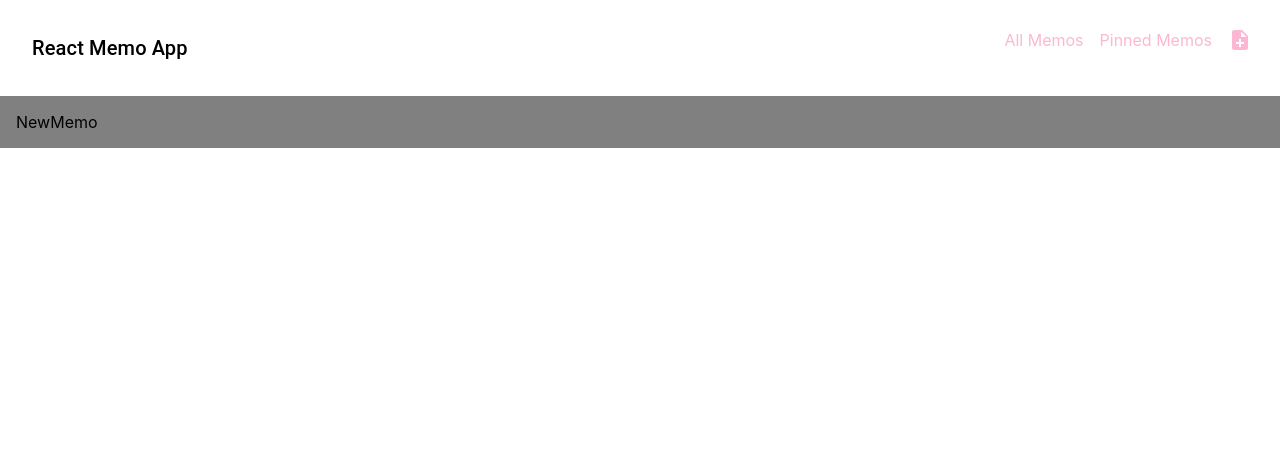
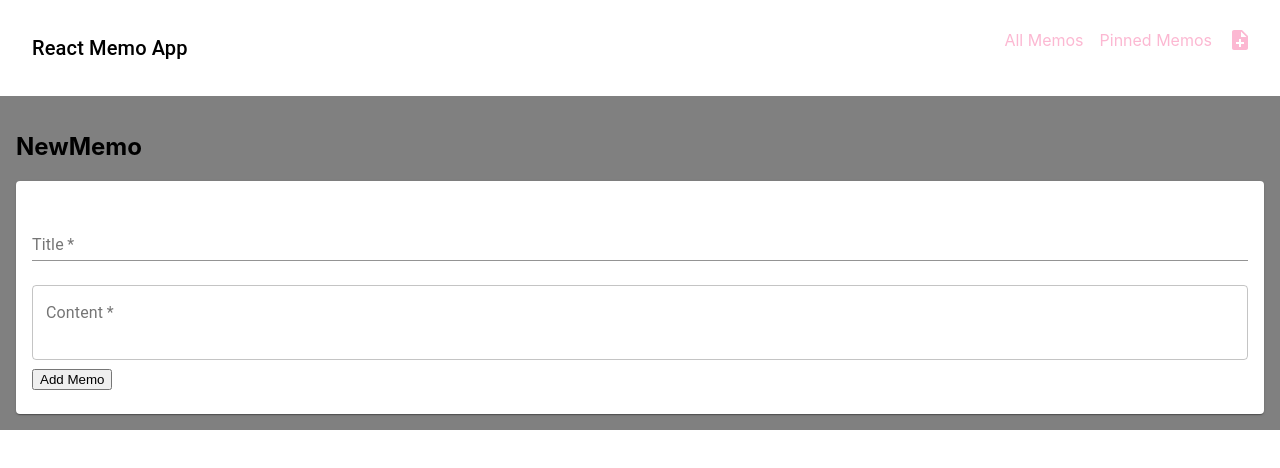
Before and after one commit to hananina/react-memo-app, a React (Create React App) app: page /new-memo in a window 1280 px wide. Shown: the top 468 px of the page. Built offline with nearby package versions, Linux system fonts and the light colour scheme.

Commit message:
add memo form

```diff
--- /dev/null
+++ b/src/components/memos/NewMemoForm.js
@@ -0,0 +1,44 @@
+
+import { useRef } from 'react';
+import Card from "@material-ui/core/Card";
+import CardContent from "@material-ui/core/CardContent";
+import FormControl from '@material-ui/core/FormControl';
+import TextField from '@material-ui/core/TextField';
+
+function NewMemoForm() {
+  const titleInputRef = useRef();
+  const ContentInputRef = useRef();
+
+  function submitHandler(event) {
+    event.preventDefault()
+
+    const enteredTitle = titleInputRef.current.value;
+    const enteredContent = titleInputRef.current.value;
+
+    const memoData = {
+      title: enteredTitle,
+      content: enteredContent,
+    }
+    console.log(memoData)
+  }
+
+  return (
+    <Card>
+      <CardContent>
+        <form onSubmit={submitHandler}>
+          <FormControl fullWidth='true' margin='normal'>
+            <TextField  required label="Title" placeholder="Hello World" inputRef={titleInputRef} />
+          </FormControl>
+          <FormControl fullWidth='true' margin='normal'>
+            <TextField required variant='outlined' label="Content" placeholder="Hello World" inputRef={ContentInputRef} multiline rows={2} rowsMax={4} />
+          </FormControl>
+          <div>
+            <button>Add Memo</button>
+          </div>
+        </form>
+      </CardContent>
+    </Card>
+  )
+}
+
+export default NewMemoForm;
--- a/src/pages/Memo.js
+++ b/src/pages/Memo.js
@@ -1,6 +1,6 @@
-import React from 'react';
+import React from "react";
 
-import { useParams } from 'react-router-dom';
+import { useParams } from "react-router-dom";
 
 function Memo() {
   const { id } = useParams();
--- a/src/pages/NewMemo.js
+++ b/src/pages/NewMemo.js
@@ -1,5 +1,12 @@
+import NewMemoForm from "../components/memos/NewMemoForm";
+
 function NewMemo() {
-  return <div>NewMemo</div>;
+  return (
+    <section>
+      <h1>NewMemo</h1>
+      <NewMemoForm />
+    </section>
+  );
 }
 
 export default NewMemo;
```
